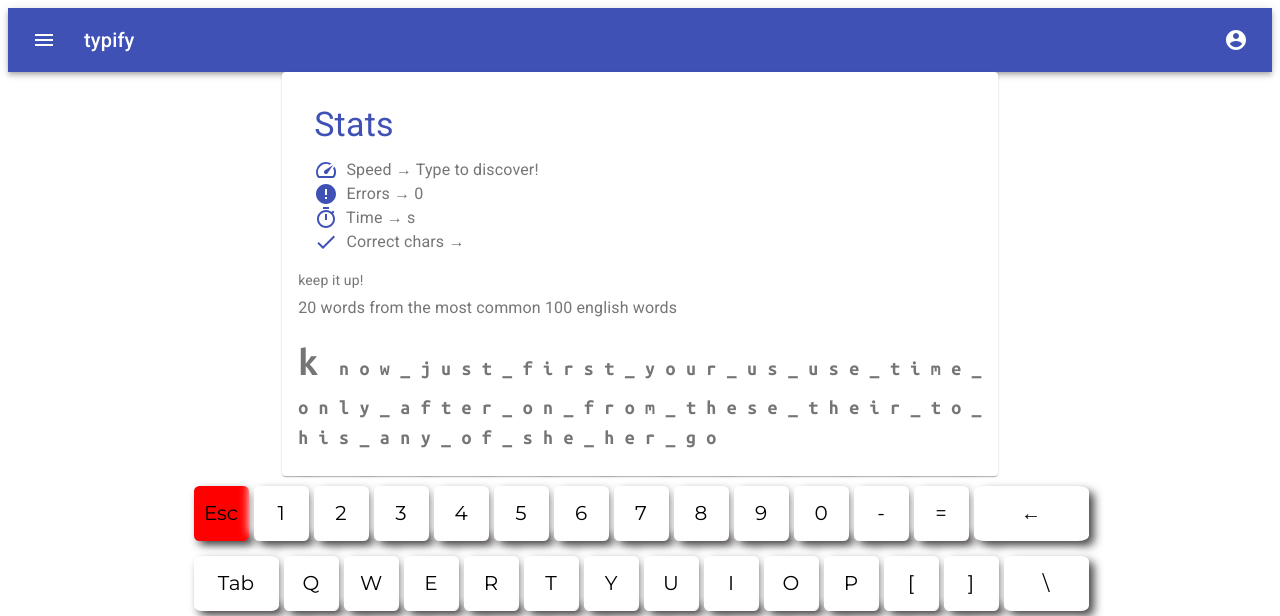
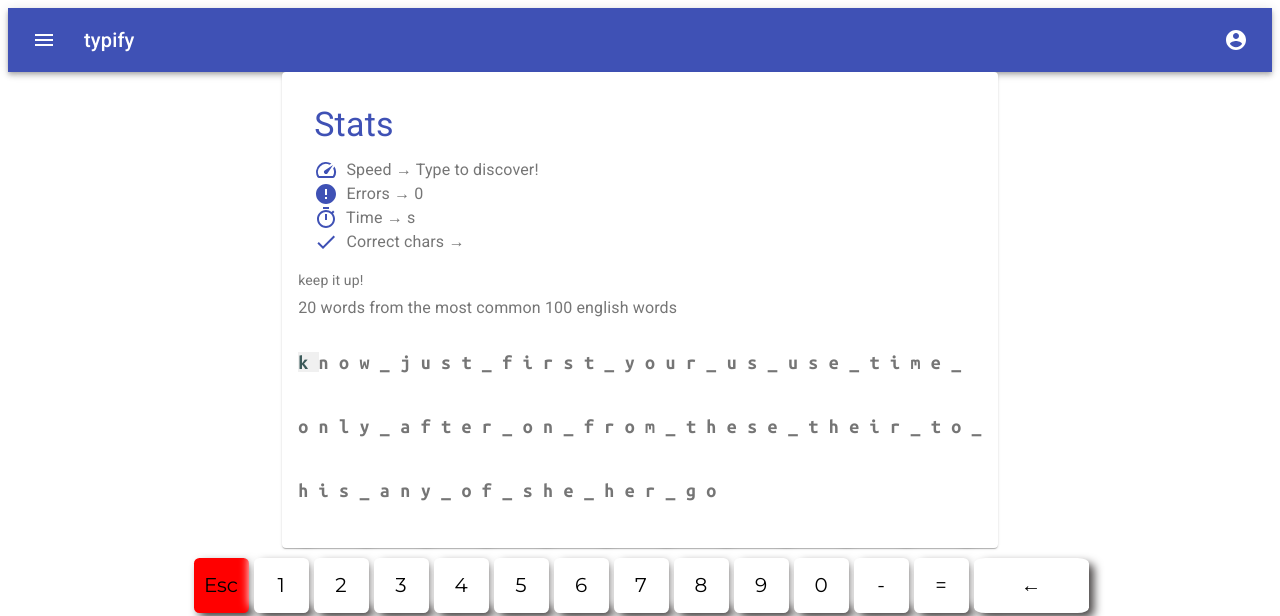
Before and after one commit to typifyApp/typify, a React (Create React App) app in the folder frontend/: page / in a window 1280 px wide. Shown: the top 616 px of the page. Built offline with nearby package versions, Linux system fonts and the light colour scheme.

Commit message:
blinking cursor

```diff
--- a/frontend/src/components/Display.js
+++ b/frontend/src/components/Display.js
@@ -1,4 +1,4 @@
-import { Card, CardContent, Typography } from "@material-ui/core";
+import { Card, CardContent, Typography, Box } from "@material-ui/core";
 import { makeStyles } from "@material-ui/core/styles";
 import Statistics from "./Statistics";
 const useStyles = makeStyles({
@@ -15,15 +15,12 @@ const useStyles = makeStyles({
     fontSize: 20,
     fontFamily: "Ubuntu Mono",
   },
-  flash: {
-    fontSize: 40,
-  },
 });
 const Display = ({ typedText, textToType, statistics }) => {
   const classes = useStyles();
   let lastSpace = 0;
   return (
-    <>
+    <Box lineHeight={4}>
       <Card>
         <CardContent>
           <Statistics statistics={statistics} />
@@ -43,7 +40,7 @@ const Display = ({ typedText, textToType, statistics }) => {
             {textToType.split("").map((char, i) => (
               <Typography
                 className={`${classes.text} ${
-                  i === typedText.length ? classes.flash : ""
+                  i === typedText.length ? "cursorBlink" : ""
                 }`}
                 display="inline"
                 color={
@@ -63,7 +60,7 @@ const Display = ({ typedText, textToType, statistics }) => {
           </Typography>
         </CardContent>
       </Card>
-    </>
+    </Box>
   );
 };
 
--- a/frontend/src/index.css
+++ b/frontend/src/index.css
@@ -1,3 +1,21 @@
+@keyframes changeBackgroundColour {
+  from {
+    background-color: black;
+    color: white;
+  }
+
+  to {
+    background-color: white;
+    color: darkslategrey;
+  }
+}
+
+.cursorBlink {
+  animation-duration: 0.4s;
+  animation-name: changeBackgroundColour;
+  animation-iteration-count: infinite;
+}
+
 .keyRow {
   width: 100%;
   height: 60px;
```
